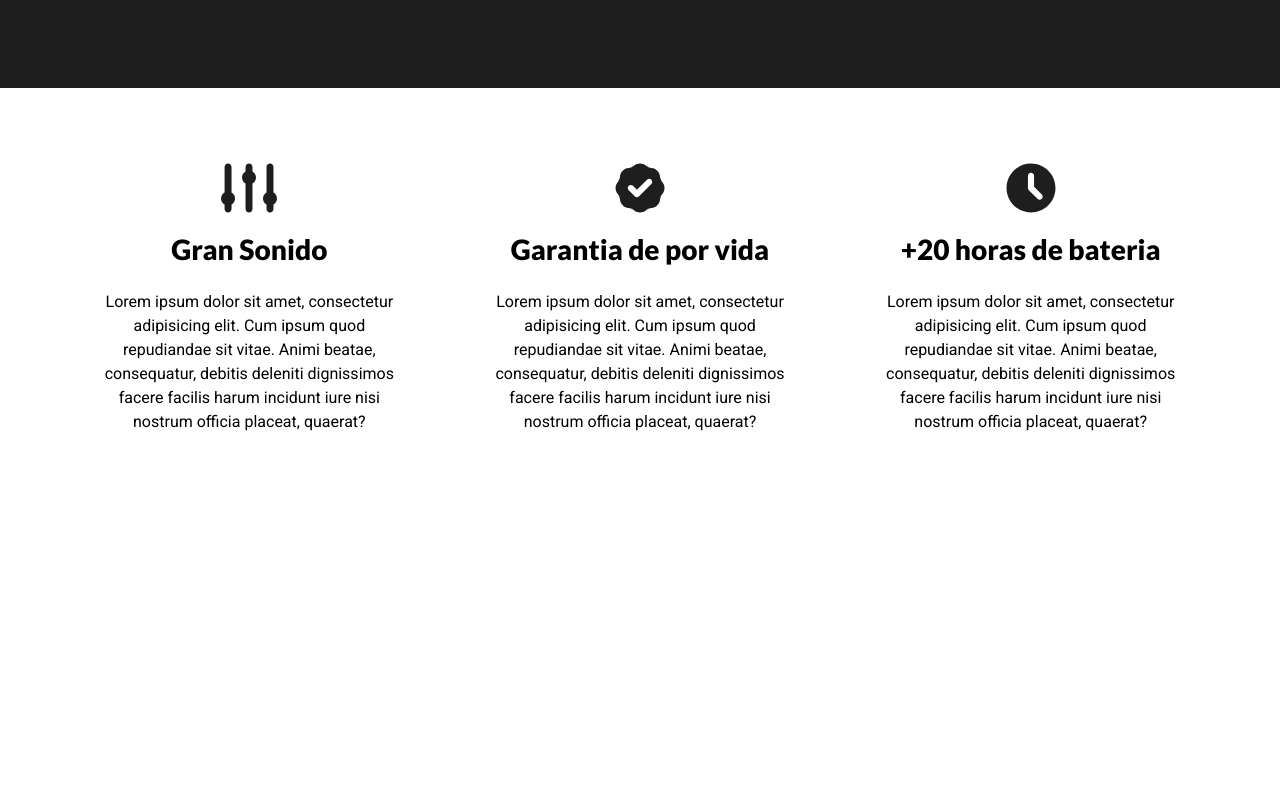
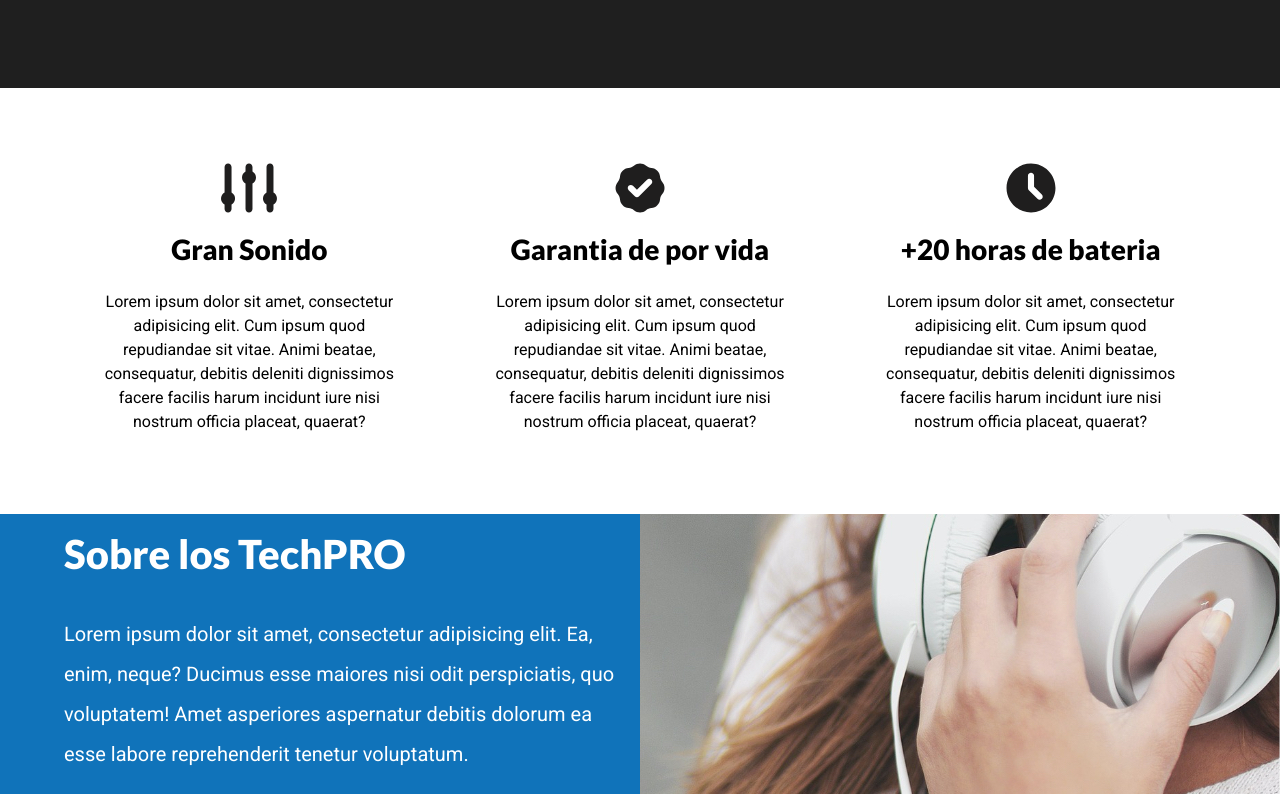
Before and after one commit to dolivare5/-audifonos-tech-pro, a plain HTML site: page index.html in a window 1280 px wide. Shown: the part 472-1266 px from the top of the page. Before the commit the page ends 986 px from the top, so only its background shows below. Drawn offline with Linux system fonts and the light colour scheme.

Commit message:
Sección de sobre TECH PRO terminada. Utilize display grid y background-image para agregarle es estilo que se muestra en esta seccion. Al texto le aplique display flex en dispositivos moviles para alinearlo y despues de 768px le puse background size para que no hallan espacios entre la imagen y el texto.

```diff
--- a/css/styles.css
+++ b/css/styles.css
@@ -202,3 +202,54 @@ img{
         gap: 2rem;
     }
 }
+
+/* Sobre TECH PRO */
+
+.sobre-tech{
+    background-image: linear-gradient(to bottom, transparent 50%, var(--primario) 0% ), url("../img/imagen-mujer.jpg");
+    background-position: right;
+    background-repeat: repeat, no-repeat;
+}
+.sobre-tech-grid{
+    display: grid;
+    grid-template-rows: repeat(2, 60rem);
+    row-gap: var(--separacion);
+}
+
+
+.texto-sobre-tech{
+    grid-row: 2 / 3;
+    color: var(--blaco);
+    display: flex;
+    flex-direction: column;
+    justify-content: center;
+    padding-bottom: calc(--separacion);
+}
+
+.texto-sobre-tech p{
+    font-size: 2rem;
+    line-height: 2;
+}
+
+.texto-sobre-tech h2{
+    font-size: 4rem;
+    margin: 1rem 0;
+}
+
+@media (min-width: 768px){
+    .sobre-tech{
+        background-image: linear-gradient(to left, transparent 50%, var(--primario) 0% ), url("../img/imagen-mujer.jpg");
+    }
+
+    .sobre-tech-grid{
+        grid-template-rows: unset;
+        grid-template-columns: repeat(2, 1fr);
+        row-gap: unset;
+        column-gap: 2rem;
+        background-size: 100%;
+    }
+
+    .texto-sobre-tech{
+        padding-bottom: 0rem;
+    }
+}
--- a/index.html
+++ b/index.html
@@ -74,5 +74,20 @@
             </div> <!-- .iconos -->
         </section> <!-- .contenedor -->
 
+        <section class="sobre-tech">
+        <div class="sobre-tech-grid contenedor">
+            <div class="texto-sobre-tech">
+                <h2>Sobre los <pan>TechPRO</pan></h2>
+                <p>
+                    Lorem ipsum dolor sit amet, consectetur adipisicing elit. Ea, enim, neque?
+                    Ducimus esse maiores nisi odit perspiciatis, quo voluptatem! Amet asperiores
+                    aspernatur debitis dolorum ea esse labore reprehenderit tenetur voluptatum.
+                </p>
+            </div> <!-- .texto-sobre-tech -->
+        </div> <!-- .sobre-tech-grid .contenedor -->
+    </section> <!-- .sobre-tech -->
+
+
+
     </body>
 </html>
```
